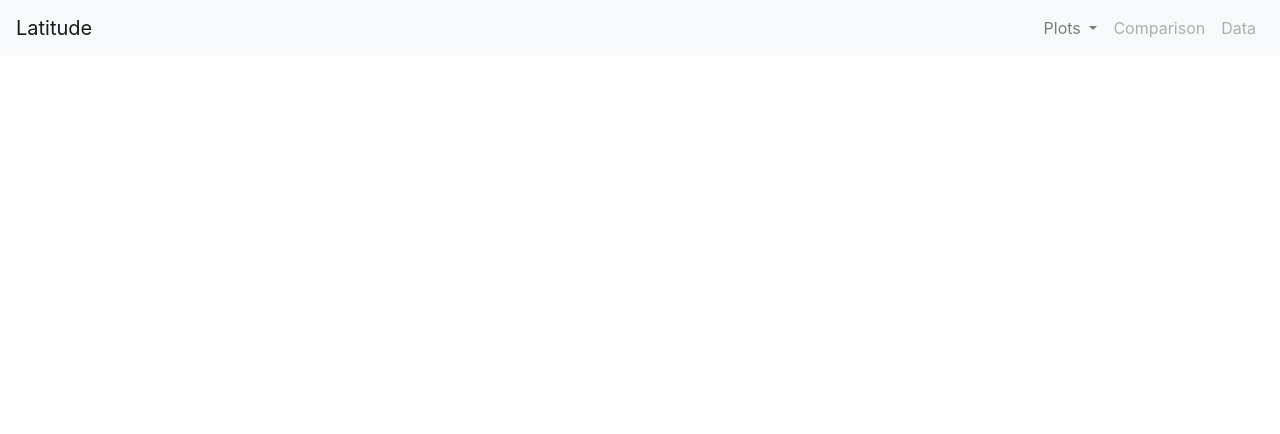
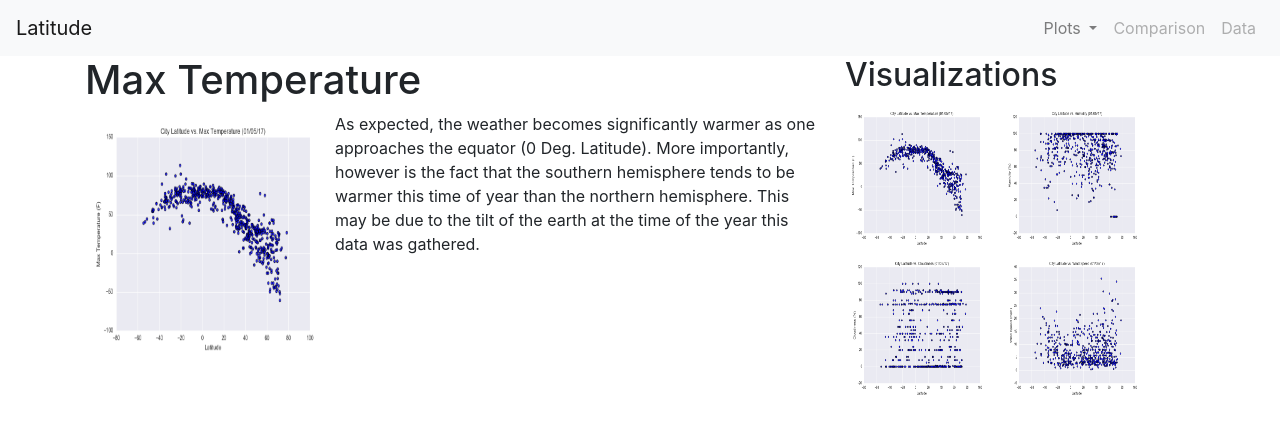
Before and after one commit to siekmeierpaul/Web-Design-Challenge, a plain HTML site: page visualizations/temperature.html in a window 1280 px wide. Drawn offline with nearby package versions, Linux system fonts and the light colour scheme.

Commit message:
visualizations page content

```diff
--- a/visualizations/temperature.html
+++ b/visualizations/temperature.html
@@ -45,6 +45,41 @@
       </div>
     </nav>
 
+    <div class="container">
+      <div class="row">
+        <div class="col-md-8">
+          <h1>
+            Max Temperature
+          </h1>
+          <a href="visualizations\temperature.html">
+            <img src="../assets/Fig1.png" class="img-responsive" width="250" height="250" align="left">
+          </a>
+          <p>
+            As expected, the weather becomes significantly warmer as one approaches the equator (0 Deg. Latitude).
+            More importantly, however is the fact that the southern hemisphere tends to be warmer this time of year than the northern hemisphere.
+            This may be due to the tilt of the earth at the time of the year this data was gathered.
+          </p>
+        </div>
+        <div class="col-md-4 sidebar">
+          <h2>
+            Visualizations
+          </h2>
+          <a href="temperature.html">
+            <img src="../assets/Fig1.png" class="img-responsive" width="150" height="150">
+          </a>
+          <a href="humidity.html">
+            <img src="../assets/Fig2.png" class="img-responsive" width="150" height="150">
+          </a>
+          <a href="cloudiness.html">
+            <img src="../assets/Fig3.png" class="img-responsive" width="150" height="150">
+          </a>
+          <a href="wind.html">
+            <img src="../assets/Fig4.png" class="img-responsive" width="150" height="150">
+          </a>
+        </div>
+      </div>
+    </div>
+
     <!-- Optional JavaScript -->
     <!-- jQuery first, then Popper.js, then Bootstrap JS -->
     <script src="https://code.jquery.com/jquery-3.3.1.slim.min.js" integrity="sha384-q8i/X+965DzO0rT7abK41JStQIAqVgRVzpbzo5smXKp4YfRvH+8abtTE1Pi6jizo" crossorigin="anonymous"></script>
```
Also changed, not shown: index.html (+2 -2 lines), visualizations/cloudiness.html (+33 -0 lines), visualizations/humidity.html (+33 -0 lines), visualizations/wind.html (+33 -0 lines).
